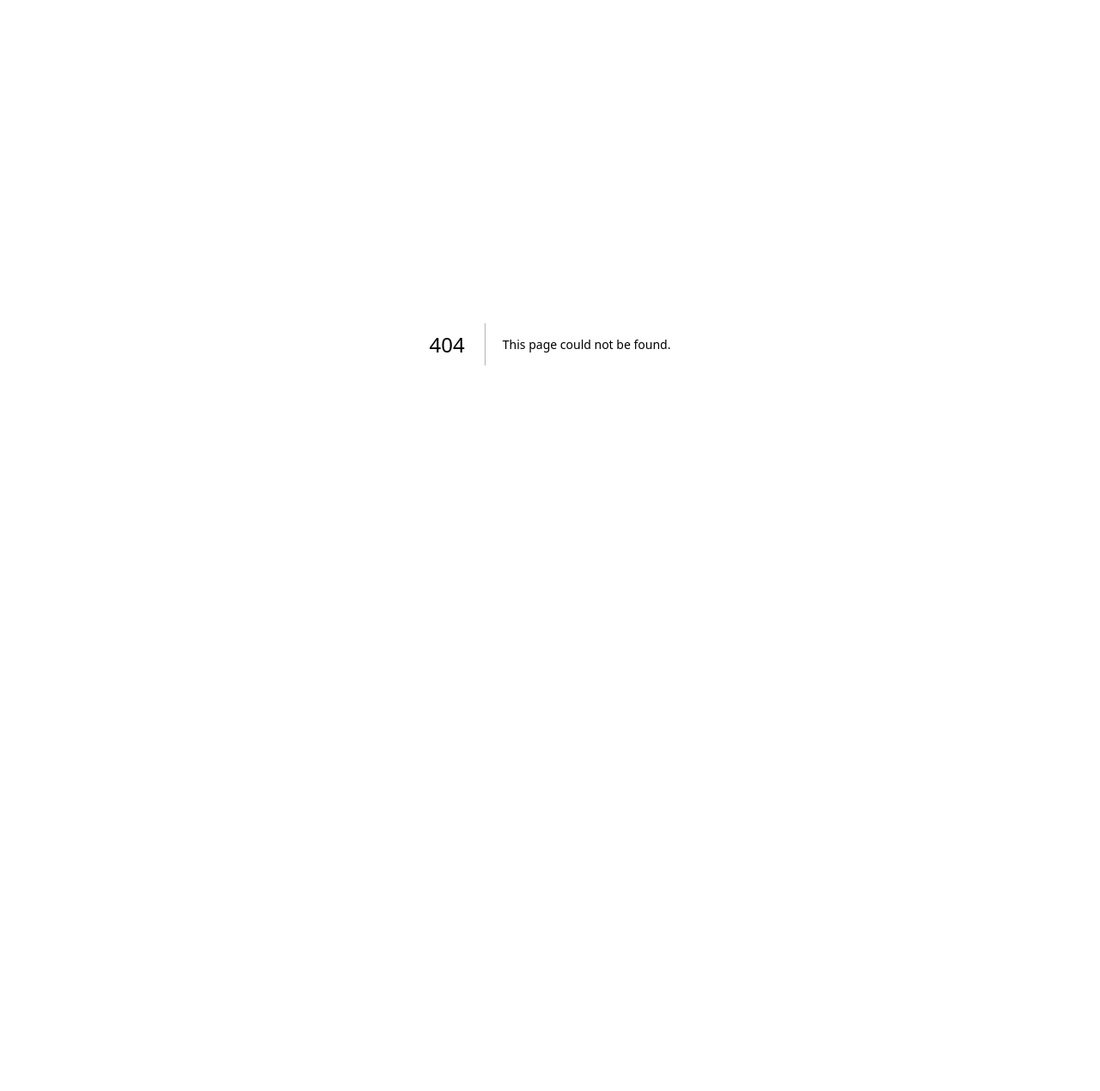
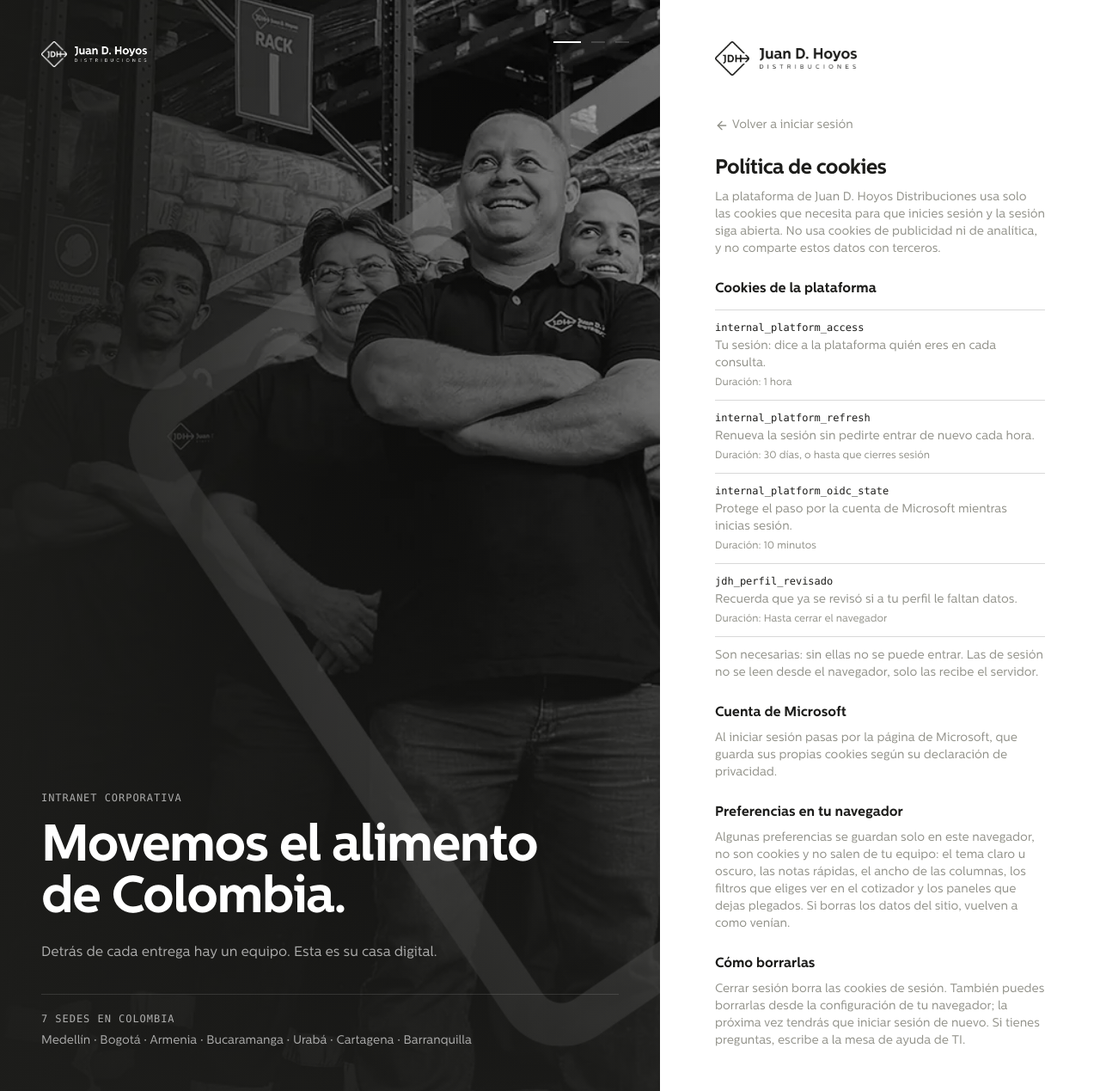
Before and after one commit to JDHTI/JDH-INTERNAL-PLATFORM, a Next.js app: page /login/cookies in a window 1280 px wide. Before the commit this address had no page. Shown: the whole page at 86% size. Before the commit the page ends 800 px from the top, so only its background shows below. Built offline with nearby package versions, Linux system fonts and the light colour scheme.

Commit message:
feat(login): cookie notice at sign-in and a cookie policy page

```diff
--- /dev/null
+++ b/src/app/login/cookies/page.tsx
@@ -0,0 +1,100 @@
+import Link from "next/link"
+import { ArrowLeft } from "lucide-react"
+
+import { siteConfig } from "@/intranet/config/site"
+
+export const metadata = { title: "Política de cookies" }
+
+/*
+ * What the platform keeps in the browser, cookie by cookie. Public (it hangs
+ * from /login, which needs no session) and kept to the facts: the names and
+ * durations are the API's (`app/core/config.py`) and this app's. When one is
+ * added or changes, this page changes with it.
+ */
+const COOKIES: { name: string; purpose: string; lasts: string }[] = [
+  {
+    name: "internal_platform_access",
+    purpose: "Tu sesión: dice a la plataforma quién eres en cada consulta.",
+    lasts: "1 hora",
+  },
+  {
+    name: "internal_platform_refresh",
+    purpose: "Renueva la sesión sin pedirte entrar de nuevo cada hora.",
+    lasts: "30 días, o hasta que cierres sesión",
+  },
+  {
+    name: "internal_platform_oidc_state",
+    purpose: "Protege el paso por la cuenta de Microsoft mientras inicias sesión.",
+    lasts: "10 minutos",
+  },
+  {
+    name: "jdh_perfil_revisado",
+    purpose: "Recuerda que ya se revisó si a tu perfil le faltan datos.",
+    lasts: "Hasta cerrar el navegador",
+  },
+]
+
+export default function CookiesPolicyPage() {
+  return (
+    <article className="flex flex-col gap-6 text-sm">
+      <Link
+        href="/login"
+        className="inline-flex items-center gap-1 self-start rounded-sm text-muted-foreground hover:text-foreground focus-visible:outline-2 focus-visible:outline-offset-2"
+      >
+        <ArrowLeft className="size-4" aria-hidden="true" /> Volver a iniciar sesión
+      </Link>
+
+      <header className="flex flex-col gap-2">
+        <h1 className="text-2xl font-semibold tracking-tight text-foreground">Política de cookies</h1>
+        <p className="text-muted-foreground">
+          La plataforma de {siteConfig.company} usa solo las cookies que necesita para que inicies sesión y la
+          sesión siga abierta. No usa cookies de publicidad ni de analítica, y no comparte estos datos con
+          terceros.
+        </p>
+      </header>
+
+      <section aria-labelledby="cookies-list" className="flex flex-col gap-3">
+        <h2 id="cookies-list" className="text-base font-semibold text-foreground">Cookies de la plataforma</h2>
+        <dl className="flex flex-col divide-y divide-border border-y border-border">
+          {COOKIES.map((cookie) => (
+            <div key={cookie.name} className="flex flex-col gap-1 py-3">
+              <dt className="font-mono text-xs text-foreground">{cookie.name}</dt>
+              <dd className="text-muted-foreground">{cookie.purpose}</dd>
+              <dd className="text-xs text-muted-foreground">Duración: {cookie.lasts}</dd>
+            </div>
+          ))}
+        </dl>
+        <p className="text-muted-foreground">
+          Son necesarias: sin ellas no se puede entrar. Las de sesión no se leen desde el navegador, solo las
+          recibe el servidor.
+        </p>
+      </section>
+
+      <section aria-labelledby="cookies-microsoft" className="flex flex-col gap-2">
+        <h2 id="cookies-microsoft" className="text-base font-semibold text-foreground">Cuenta de Microsoft</h2>
+        <p className="text-muted-foreground">
+          Al iniciar sesión pasas por la página de Microsoft, que guarda sus propias cookies según su
+          declaración de privacidad.
+        </p>
+      </section>
+
+      <section aria-labelledby="cookies-preferences" className="flex flex-col gap-2">
+        <h2 id="cookies-preferences" className="text-base font-semibold text-foreground">Preferencias en tu navegador</h2>
+        <p className="text-muted-foreground">
+          Algunas preferencias se guardan solo en este navegador, no son cookies y no salen de tu equipo: el tema
+          claro u oscuro, las notas rápidas, el ancho de las columnas, los filtros que eliges ver en el cotizador
+          y los paneles que dejas plegados. Si borras los datos del sitio, vuelven a como venían.
+        </p>
+      </section>
+
+      <section aria-labelledby="cookies-control" className="flex flex-col gap-2">
+        <h2 id="cookies-control" className="text-base font-semibold text-foreground">Cómo borrarlas</h2>
+        <p className="text-muted-foreground">
+          Cerrar sesión borra las cookies de sesión. También puedes borrarlas desde la configuración de tu
+          navegador; la próxima vez tendrás que iniciar sesión de nuevo. Si tienes preguntas, escribe a la mesa
+          de ayuda de TI.
+        </p>
+      </section>
+    </article>
+  )
+}
--- a/src/app/login/page.tsx
+++ b/src/app/login/page.tsx
@@ -1,3 +1,4 @@
+import Link from "next/link"
 import { AlertCircle } from "lucide-react"
 
 import { SignInButton } from "@/intranet/components/auth/sign-in-button"
@@ -43,8 +44,18 @@ export default async function LoginPage({
         </StaggerItem>
       ) : null}
 
-      <StaggerItem>
+      <StaggerItem className="flex flex-col gap-3">
         <SignInButton />
+        {/* Only the cookies the session needs, so a notice at the door, not a consent banner. */}
+        <p className="text-xs text-muted-foreground">
+          Al iniciar sesión aceptas las cookies necesarias para mantener tu sesión abierta.{" "}
+          <Link
+            href="/login/cookies"
+            className="font-medium text-foreground underline underline-offset-2"
+          >
+            Ver la política de cookies
+          </Link>
+        </p>
       </StaggerItem>
 
       <StaggerItem className="flex flex-col gap-4 border-t border-border pt-6">
```
